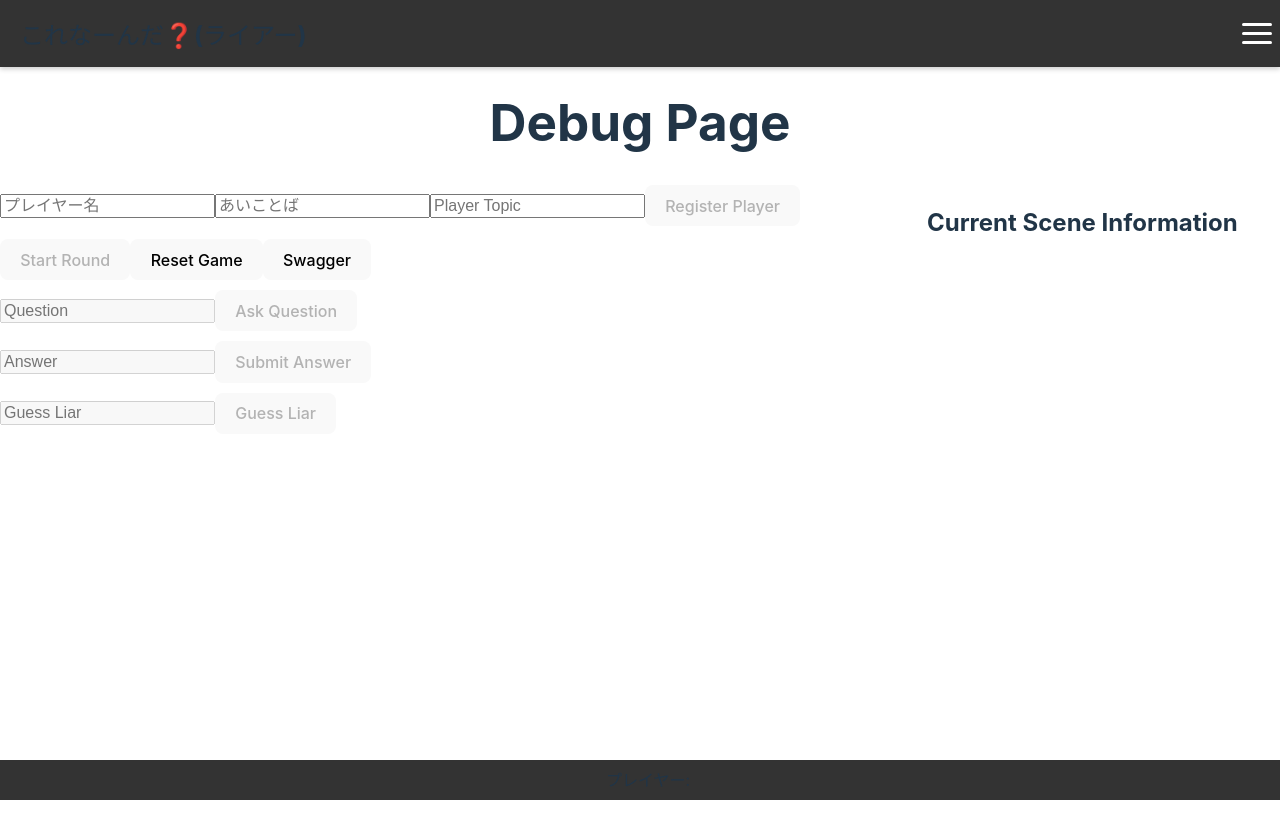
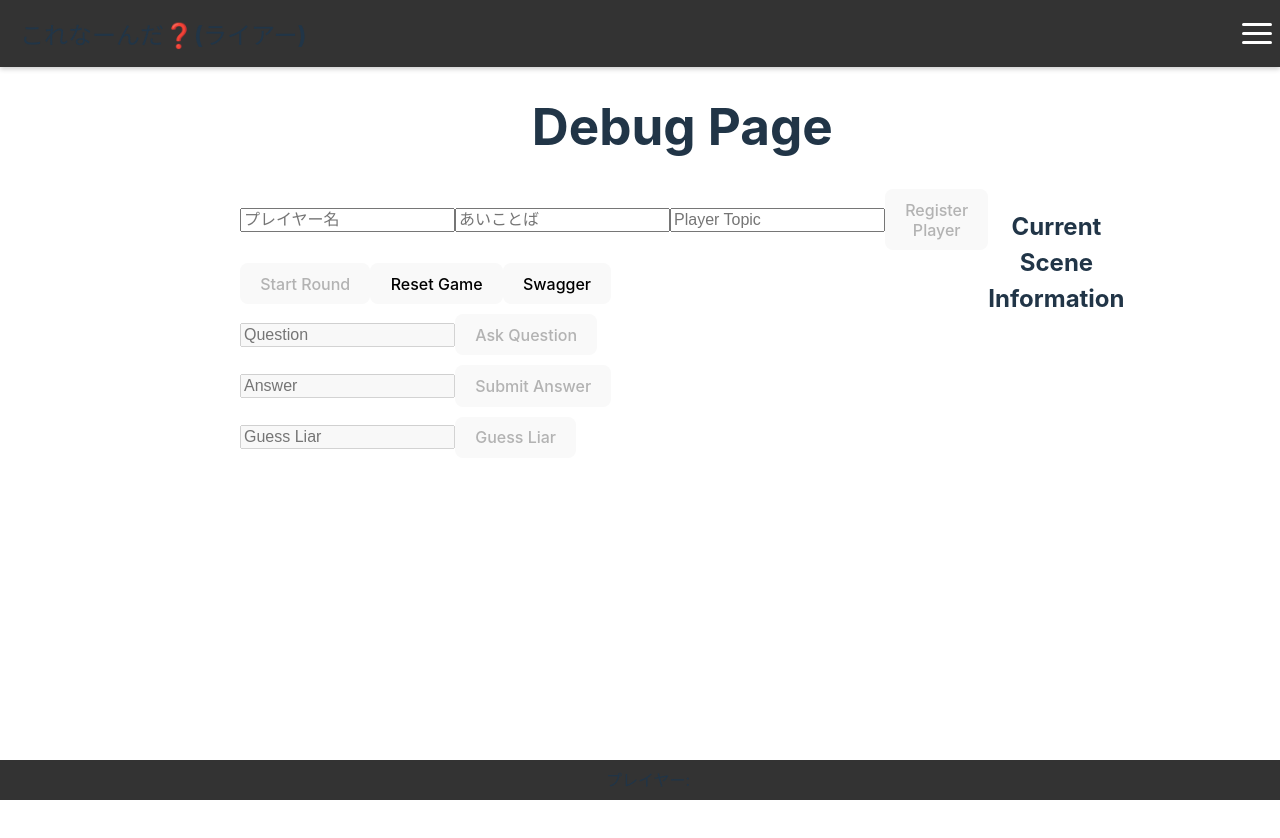
Before and after one commit to Freeesia/korenan, a React (Vite) app in the folder korenan.react.client/: page /debug in a window 1280 px wide. Shown: the top 838 px of the page. After the commit the page ends 800 px from the top, so only its background shows below. Built offline with nearby package versions, Linux system fonts and the light colour scheme; no server answers.

Commit message:
スタイルを改善し、レスポンシブデザインを強化しました。また、不要な状態管理を削除し、コードをクリーンアップしました。

```diff
--- a/korenan.react.client/src/App.css
+++ b/korenan.react.client/src/App.css
@@ -1,25 +1,22 @@
 #root {
-  max-width: 1280px;
+  max-width: 800px;
   margin: 0 auto;
   text-align: center;
   display: flex;
-  flex-direction: column;
-  min-height: 100vh;
+  height: 100%;
+  width: 100%;
 }
 
 .app-container {
   display: flex;
-  flex-direction: column;
-  min-height: 100vh;
-  position: relative;
   flex: 1;
   justify-content: space-between;
+  width: 100%;
 }
 
 /* メインコンテンツエリア - フッターの高さ分の余白を確保 */
 .app-content {
   flex: 1;
-  padding-bottom: 60px;
 }
 
 /* フッター */
@@ -152,10 +149,3 @@ td {
 .mobile-menu button:hover {
   background-color: #555;
 }
-
-/* レスポンシブ調整 */
-@media (max-width: 768px) {
-  #root {
-    padding: 1rem;
-  }
-}
--- a/korenan.react.client/src/index.css
+++ b/korenan.react.client/src/index.css
@@ -42,8 +42,10 @@ body {
   display: flex;
   flex-direction: column;
   min-width: 320px;
-  min-height: 100vh;
-  padding-top: 60px; /* モバイルナビの高さに合わせて調整 */
+  height: calc(100dvh - 104px);
+  padding-top: 64px; /* モバイルナビの高さに合わせて調整 */
+  padding-bottom: 40px;
+  justify-content: center;
 }
 
 h1 {
--- a/korenan.react.client/src/pages/LiarGuess.css
+++ b/korenan.react.client/src/pages/LiarGuess.css
@@ -1,7 +1,3 @@
-#root {
-  background-image: none;
-}
-
 table.history {
 	max-width: 800px;
 	justify-self: center;
--- a/korenan.react.client/src/pages/QuestionAnswering.css
+++ b/korenan.react.client/src/pages/QuestionAnswering.css
@@ -1,4 +1,4 @@
-#root {
+#qa {
   background-image: linear-gradient(
       rgba(30, 30, 30, 0.5),
       rgba(30, 30, 30, 0.5)
@@ -7,8 +7,10 @@
   background-size: cover;
   background-position: center;
   background-repeat: no-repeat;
-  background-attachment: fixed;
-  margin: 0;
+  background-attachment: scroll;
+  height: calc(100% - 32px);
+  padding: 16px;
+  overflow-y: auto;
 }
 
 .scene-header {
@@ -19,7 +21,7 @@
 }
 
 .history-background {
-  padding-bottom: 16px;
+  padding-bottom: 88px;
 }
 
 .input-area {
@@ -27,6 +29,17 @@
   color: #f0f0f0;
   background-color: rgba(50, 50, 50, 0.8);
   border-radius: 8px;
+  position: fixed;
+  z-index: 1000;
+  bottom: 40px;
+  width: calc(100% - 40px);
+  max-width: calc(800px - 40px);
+  margin: 0 auto;
+
+  button {
+    margin: 2px;
+    padding: 4px;
+  }
 }
 
 .history-list {
--- a/korenan.react.client/src/pages/QuestionAnswering.tsx
+++ b/korenan.react.client/src/pages/QuestionAnswering.tsx
@@ -11,8 +11,6 @@ function QuestionAnswering() {
   const [, setPageTitle] = useContext(TitleContext);
   const [question, setQuestion] = useState("");
   const [answer, setAnswer] = useState("");
-  const [qResult, setQResult] = useState<QuestionResultType>();
-  const [aResult, setAResult] = useState<AnswerResultType>();
   const [isWaiting, setIsWaiting] = useState(false);
   const [config, setConfig] = useState<Config>();
   const prevHistoriesLengthRef = useRef<number>(0);
@@ -65,15 +63,13 @@ function QuestionAnswering() {
       return;
     }
     setIsWaiting(true);
-    const res = await fetch("/api/question", {
+    await fetch("/api/question", {
       method: "POST",
       headers: {
         "Content-Type": "application/json",
       },
       body: JSON.stringify(final),
     });
-    const data: QuestionResultType = await res.json();
-    setQResult(data);
     setQuestion("");
     setIsWaiting(false);
   };
@@ -84,15 +80,13 @@ function QuestionAnswering() {
       return;
     }
     setIsWaiting(true);
-    const res = await fetch("/api/answer", {
+    await fetch("/api/answer", {
       method: "POST",
       headers: {
         "Content-Type": "application/json",
       },
       body: JSON.stringify(final),
     });
-    const data: AnswerResultType = await res.json();
-    setAResult(data);
     setAnswer("");
     setIsWaiting(false);
   };
@@ -151,7 +145,7 @@ function QuestionAnswering() {
   };
 
   return (
-    <div>
+    <div id="qa">
       <div className="scene-header">
         <p>
           AIに「Yes」か「No」で答えられる質問を投げかけてみよう！
@@ -181,6 +175,7 @@ function QuestionAnswering() {
       <div className="input-area">
         <div>
           <input
+            name="question"
             type="text"
             placeholder="質問"
             value={question}
@@ -197,7 +192,15 @@ function QuestionAnswering() {
           <span>{remainingQuestions} 回</span>
         </div>
         <div>
-          <input type="text" placeholder="解答" value={answer} onKeyDown={(e) => e.key === "Enter" && !e.nativeEvent.isComposing && submitAnswer()} onChange={(e) => setAnswer(e.target.value)} disabled={isWaiting || remainingAnswers <= 0} />
+          <input
+            name="answer"
+            type="text"
+            placeholder="解答"
+            value={answer}
+            onKeyDown={(e) => e.key === "Enter" && !e.nativeEvent.isComposing && submitAnswer()}
+            onChange={(e) => setAnswer(e.target.value)}
+            disabled={isWaiting || remainingAnswers <= 0}
+          />
           <button onClick={() => submitAnswer()} disabled={isWaiting || remainingAnswers <= 0 || answer === ""}>
             解答
           </button>
```
